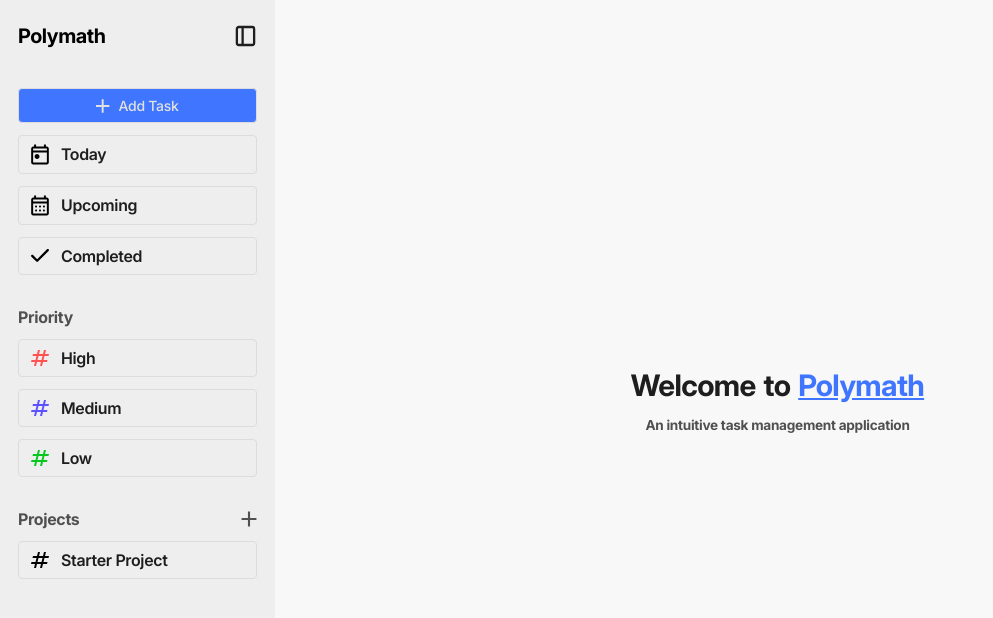
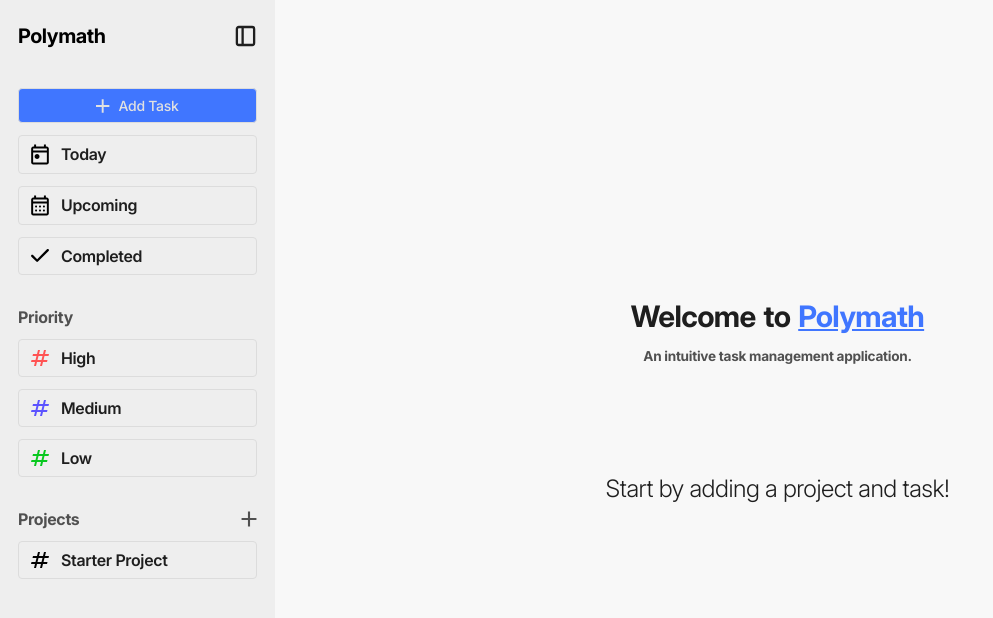
Before and after one commit to whatisaProCoder/odin-task-management-app, a website built with webpack: page src/template.html in a window 1280 px wide. Shown: the whole page, without its empty margins (0-993 px from the left). Built offline with nearby package versions, Linux system fonts and the light colour scheme; what smooth-scrollbar would draw is missing.

Commit message:
welcome page modified

```diff
--- a/src/js/ui/welcome_page.js
+++ b/src/js/ui/welcome_page.js
@@ -3,7 +3,8 @@ export default function createWelcomePage() {
     content.innerHTML = /* html */ `
         <div class="welcome-page">
             <div class="text">Welcome to <span>Polymath</span></div>
-            <div class="subtext">An intuitive task management application</div>
+            <div class="subtext">An intuitive task management application.</div>
+            <div class="user-prompt">Start by adding a project and task!</span>
         </div>
     `;
 }
--- a/src/styles.css
+++ b/src/styles.css
@@ -643,6 +643,18 @@ textarea {
     font-size: 0.85rem;
     color: #505050;
     font-weight: 700;
+    text-align: center;
+}
+
+.welcome-page>.subtext>span {
+    color: #4076FF;
+}
+
+.welcome-page>.user-prompt {
+    margin-top: 6rem;
+    font-size: 1.5rem;
+    color: #1E1E1E;
+    font-weight: 300;
 }
 
 .edit-task-dialog-box {
```
